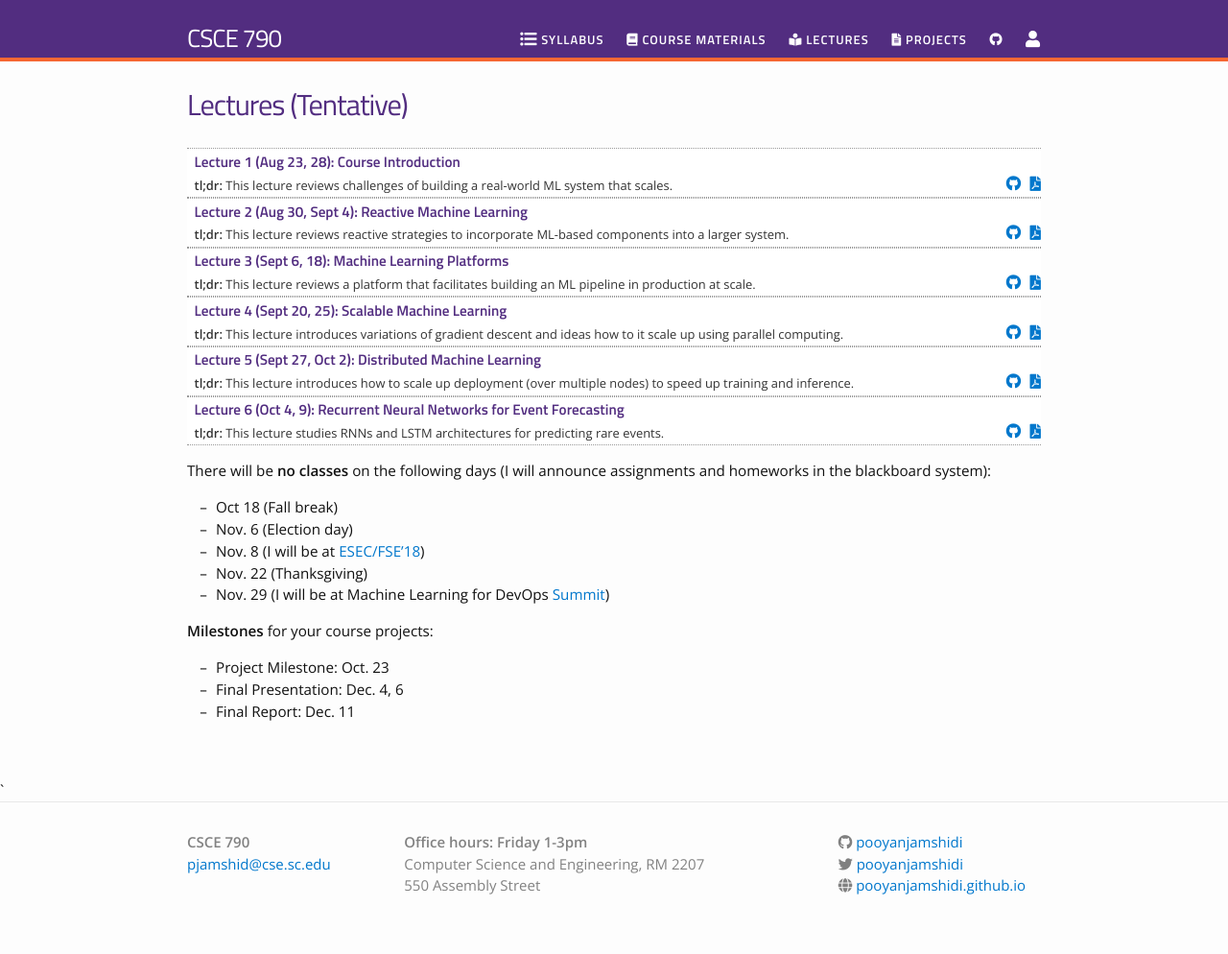
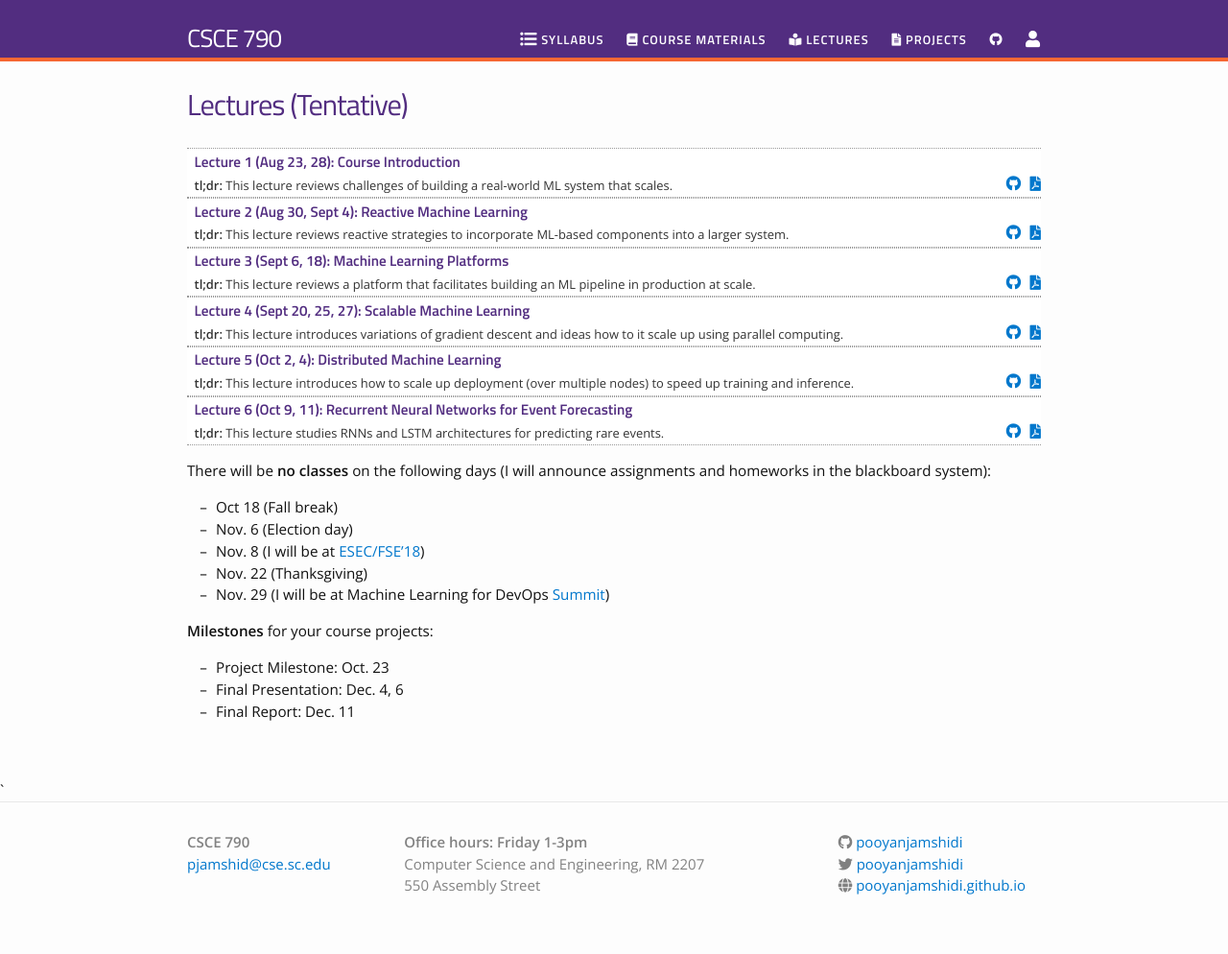
Before and after one commit to pooyanjamshidi/mls, a Jekyll site: the page built from lectures.md, in a window 1280 px wide. Shown: the whole page at 96% size. Built offline with Jekyll 4.4.1, drawn with Linux system fonts in a browser that asks for light colours; nearby versions of some CDN libraries.

Commit message:
update dates

```diff
--- a/_data/lectures.yml
+++ b/_data/lectures.yml
@@ -13,17 +13,17 @@
   dirname: lectures
   tldr: "This lecture reviews a platform that facilitates building an ML pipeline in production at scale."
 
-- title: "Lecture 4 (Sept 20, 25): Scalable Machine Learning"
+- title: "Lecture 4 (Sept 20, 25, 27): Scalable Machine Learning"
   filename: mls04
   dirname: lectures
   tldr: "This lecture introduces variations of gradient descent and ideas how to it scale up using parallel computing."
 
-- title: "Lecture 5 (Sept 27, Oct 2): Distributed Machine Learning"
+- title: "Lecture 5 (Oct 2, 4): Distributed Machine Learning"
   filename: mls05
   dirname: lectures
   tldr: "This lecture introduces how to scale up deployment (over multiple nodes) to speed up training and inference."
 
-- title: "Lecture 6 (Oct 4, 9): Recurrent Neural Networks for Event Forecasting"
+- title: "Lecture 6 (Oct 9, 11): Recurrent Neural Networks for Event Forecasting"
   filename: mls06
   dirname: lectures
   tldr: "This lecture studies RNNs and LSTM architectures for predicting rare events."
```
